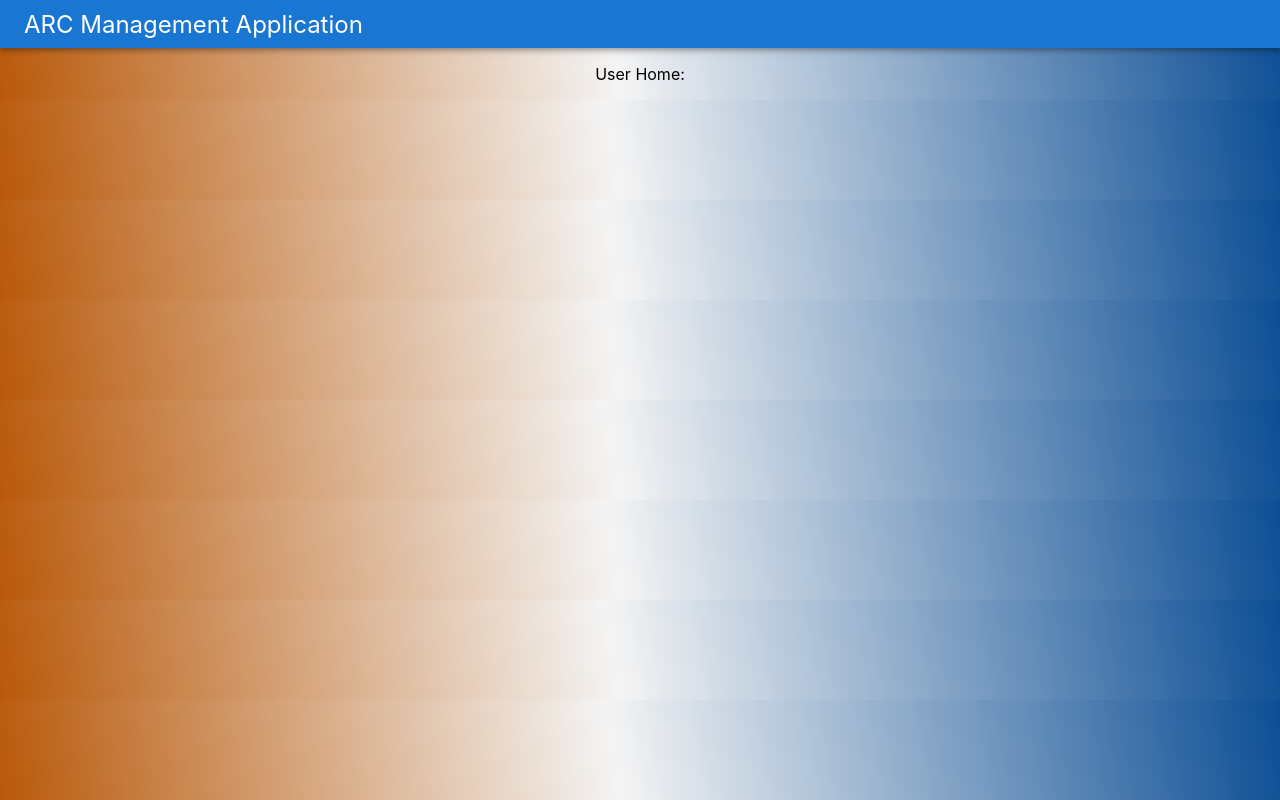
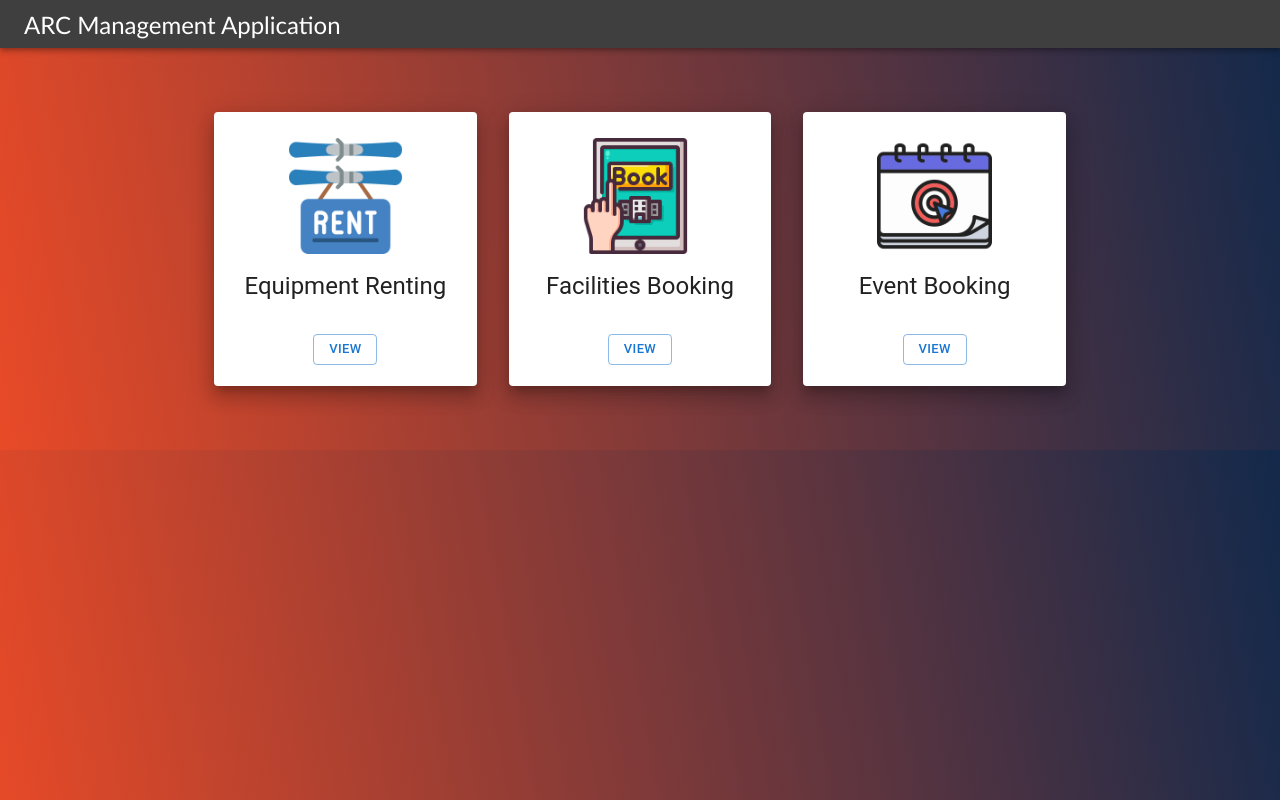
Before and after one commit to RishabhG998/Database-Design-for-Activity-and-Recreational-Club-CS411-UIUC, a React (Create React App) app in the folder Frontend/arc-management-ui/: page /userHome in a window 1280 px wide. Built offline with nearby package versions, Linux system fonts and the light colour scheme.

Commit message:
added content to UserHome.jsx

```diff
--- a/Frontend/arc-management-ui/src/components/admin-home.jsx
+++ b/Frontend/arc-management-ui/src/components/admin-home.jsx
@@ -12,9 +12,8 @@ import facilities_booking_img from './images/facilities_booking.png';
 import event_img from './images/event.png';
 import { createTheme, ThemeProvider } from '@mui/material/styles';
 import { Box, Card, CardActions, CardContent, CardMedia, Container, Grid, Typography } from "@mui/material";
-import FaceIcon from '@mui/icons-material/Face';
-
-const cards = [1, 2, 3, 4, 5, 6];
+// import FaceIcon from '@mui/icons-material/Face';
+import SendIcon from '@mui/icons-material/Send';
 
 const theme = createTheme();
 
@@ -63,7 +62,7 @@ export class AdminHome extends PureComponent{
                                 </CardContent>
                                 {/* <FaceIcon/> */}
                                 <CardActions sx={{ height: '100%', display: 'flex', flexDirection: 'column' }} >
-                                    <Button sx={{alignItems: "center", justifyContent: "center"}} name="see_stats_card" size="small" onClick={this.onClick} >View</Button>
+                                    <Button sx={{alignItems: "center", justifyContent: "center", marginBottom: "21%"}} name="see_stats_card" size="small" onClick={this.onClick} variant="outlined">View</Button>
                                     {/* <Button size="small">Edit</Button> */}
                                 </CardActions>
                             </Card>
@@ -92,7 +91,7 @@ export class AdminHome extends PureComponent{
                                     </Typography> */}
                                 </CardContent>
                             <CardActions sx={{ height: '100%', display: 'flex', flexDirection: 'column' }} >
-                                <Button sx={{alignItems: "center", justifyContent: "center"}} name="supervisors_card" size="small" onClick={this.onClick} >View</Button>
+                                <Button sx={{alignItems: "center", justifyContent: "center", marginBottom: "21%"}} name="supervisors_card" size="small" onClick={this.onClick} variant="outlined">View</Button>
                                 {/* <Button size="small">Edit</Button> */}
                             </CardActions>
                             </Card>
@@ -121,7 +120,7 @@ export class AdminHome extends PureComponent{
                                     </Typography> */}
                                 </CardContent>
                             <CardActions sx={{ height: '100%', display: 'flex', flexDirection: 'column' }} >
-                                <Button sx={{alignItems: "center", justifyContent: "center"}} name="equipments_card" size="small" onClick={this.onClick} >View</Button>
+                                <Button sx={{alignItems: "center", justifyContent: "center", marginBottom: "21%"}} name="equipments_card" size="small" onClick={this.onClick} variant="outlined">View</Button>
                                 {/* <Button size="small">Edit</Button> */}
                             </CardActions>
                             </Card>
@@ -150,7 +149,7 @@ export class AdminHome extends PureComponent{
                                     </Typography> */}
                                 </CardContent>
                             <CardActions sx={{ height: '100%', display: 'flex', flexDirection: 'column' }} >
-                                <Button sx={{alignItems: "center", justifyContent: "center"}} name="facilities_card" size="small" onClick={this.onClick} >View</Button>
+                                <Button sx={{alignItems: "center", justifyContent: "center", marginBottom: "21%"}} name="facilities_card" size="small" onClick={this.onClick} variant="outlined">View</Button>
                                 {/* <Button size="small">Edit</Button> */}
                             </CardActions>
                             </Card>
@@ -179,7 +178,7 @@ export class AdminHome extends PureComponent{
                                     </Typography> */}
                                 </CardContent>
                             <CardActions sx={{ height: '100%', display: 'flex', flexDirection: 'column' }} >
-                                <Button sx={{alignItems: "center", justifyContent: "center"}} name="equipment_renting_card" size="small" onClick={this.onClick} >View</Button>
+                                <Button sx={{alignItems: "center", justifyContent: "center", marginBottom: "21%"}} name="equipment_renting_card" size="small" onClick={this.onClick} variant="outlined">View</Button>
                                 {/* <Button size="small">Edit</Button> */}
                             </CardActions>
                             </Card>
@@ -208,7 +207,7 @@ export class AdminHome extends PureComponent{
                                     </Typography> */}
                                 </CardContent>
                             <CardActions sx={{ height: '100%', display: 'flex', flexDirection: 'column' }} >
-                                <Button sx={{alignItems: "center", justifyContent: "center"}} name="facilities_booking_card" size="small" onClick={this.onClick} >View</Button>
+                                <Button sx={{alignItems: "center", justifyContent: "center", marginBottom: "21%"}} name="facilities_booking_card" size="small" onClick={this.onClick} variant="outlined">View</Button>
                                 {/* <Button size="small">Edit</Button> */}
                             </CardActions>
                             </Card>
@@ -237,7 +236,7 @@ export class AdminHome extends PureComponent{
                                     </Typography> */}
                                 </CardContent>
                             <CardActions sx={{ height: '100%', display: 'flex', flexDirection: 'column' }} >
-                                <Button sx={{alignItems: "center", justifyContent: "center"}} name="event_card" size="small" onClick={this.onClick} >View</Button>
+                                <Button sx={{alignItems: "center", justifyContent: "center", marginBottom: "21%"}} name="event_card" size="small" onClick={this.onClick} variant="outlined">View</Button>
                                 {/* <Button size="small">Edit</Button> */}
                             </CardActions>
                             </Card>
--- a/Frontend/arc-management-ui/src/components/common/header.css
+++ b/Frontend/arc-management-ui/src/components/common/header.css
@@ -1,6 +1,7 @@
 .arc-app-header .css-hyum1k-MuiToolbar-root{
     min-height: 48px;
     font-size: x-large;
+    background-color: #3F3F3F;
 }
 
 .arc-app-header header{
--- a/Frontend/arc-management-ui/src/components/user-home.jsx
+++ b/Frontend/arc-management-ui/src/components/user-home.jsx
@@ -1,6 +1,21 @@
 import { PureComponent } from "react";
 import { withRouter } from './common/withRouter';
 import { connect } from 'react-redux'
+import React from "react";
+import Button from '@mui/material/Button';
+import stats_img from './images/stats.png';
+import supervisor_img from './images/supervisor.png';
+import equipment_img from './images/equipment.png';
+import facilities_img from './images/facilities.png';
+import equipment_rent_img from './images/equipment_rent.png';
+import facilities_booking_img from './images/facilities_booking.png';
+import event_booking_img from './images/event_booking.png';
+import { createTheme, ThemeProvider } from '@mui/material/styles';
+import { Box, Card, CardActions, CardContent, CardMedia, Container, Grid, Typography } from "@mui/material";
+// import FaceIcon from '@mui/icons-material/Face';
+import SendIcon from '@mui/icons-material/Send';
+
+const theme = createTheme();
 
 export class UserHome extends PureComponent{
 
@@ -8,13 +23,115 @@ export class UserHome extends PureComponent{
       super(props);
     }
 
-    render(){
-        const { user } = this.props;
-        return(
-            <p>User Home: {user} </p>
+    onClick = e => {
+        console.log(e.target.name);
+        // debugger;
+    };
+
+
+    render() {
+        return (
+            <div>
+                {/* <Box sx={{ bgcolor: 'background.paper', pt: 8, pb: 6, }}>
+
+                </Box> */}
+                <Container sx={{ py: 8 }} maxWidth="md">
+                    <Grid container spacing={4}>
+                        <Grid item={1} xs={12} sm={6} md={4} sx={{  display: 'flex', flexDirection: 'column'}} >
+                            <Card
+                            sx={{  display: 'flex', flexDirection: 'column', alignItems: "center", justifyContent: "center", boxShadow: 12}}
+                            >
+                                <CardMedia
+                                    component="img"
+                                    sx={{
+                                    // 16:9
+                                        pt: '10%',
+                                        width: '44%',
+                                    }}
+                                    image={equipment_rent_img}
+                                    alt="random"
+                                    name="Stats"
+                                />
+                                <CardContent sx={{ flexGrow: 1 }}>
+                                    <Typography gutterBottom variant="h5" component="h2">
+                                    Equipment Renting
+                                    </Typography>
+                                    {/* <Typography>
+                                    Click here to check Equipment Renting information
+                                    </Typography> */}
+                                </CardContent>
+                            <CardActions sx={{ height: '100%', display: 'flex', flexDirection: 'column' }} >
+                                <Button sx={{alignItems: "center", justifyContent: "center", marginBottom: "21%"}} name="equipment_renting_card" size="small" onClick={this.onClick} variant="outlined">View</Button>
+                                {/* <Button size="small">Edit</Button> */}
+                            </CardActions>
+                            </Card>
+                        </Grid>
+                        <Grid item={1} xs={12} sm={6} md={4} sx={{  display: 'flex', flexDirection: 'column'}} >
+                            <Card
+                            sx={{  display: 'flex', flexDirection: 'column', alignItems: "center", justifyContent: "center", boxShadow: 12}}
+                            >
+                                <CardMedia
+                                    component="img"
+                                    sx={{
+                                    // 16:9
+                                        pt: '10%',
+                                        width: '44%',
+                                    }}
+                                    image={facilities_booking_img}
+                                    alt="random"
+                                    name="Stats"
+                                />
+                                <CardContent sx={{ flexGrow: 1 }}>
+                                    <Typography gutterBottom variant="h5" component="h2">
+                                    Facilities Booking
+                                    </Typography>
+                                    {/* <Typography>
+                                    Click here to check Facilites Bookings made
+                                    </Typography> */}
+                                </CardContent>
+                            <CardActions sx={{ height: '100%', display: 'flex', flexDirection: 'column' }} >
+                                <Button sx={{alignItems: "center", justifyContent: "center", marginBottom: "21%"}} name="facilities_booking_card" size="small" onClick={this.onClick} variant="outlined">View</Button>
+                                {/* <Button size="small">Edit</Button> */}
+                            </CardActions>
+                            </Card>
+                        </Grid>
+                        <Grid item={1} xs={12} sm={6} md={4} sx={{  display: 'flex', flexDirection: 'column'}} >
+                            <Card
+                            sx={{  display: 'flex', flexDirection: 'column', alignItems: "center", justifyContent: "center", boxShadow: 12}}
+                            >
+                                <CardMedia
+                                    component="img"
+                                    sx={{
+                                    // 16:9
+                                        pt: '10%',
+                                        width: '44%',
+                                    }}
+                                    image={event_booking_img}
+                                    alt="random"
+                                    name="Stats"
+                                />
+                                <CardContent name={"event_card"} sx={{ flexGrow: 1 }}  >
+                                    <Typography gutterBottom variant="h5" component="h2">
+                                    Event Booking
+                                    </Typography>
+                                    {/* <Typography>
+                                    Click here to create Events
+                                    </Typography> */}
+                                </CardContent>
+                            <CardActions sx={{ height: '100%', display: 'flex', flexDirection: 'column' }} >
+                                <Button sx={{alignItems: "center", justifyContent: "center", marginBottom: "21%"}} name="event_booking_card" size="small" onClick={this.onClick} variant="outlined">View</Button>
+                                {/* <Button size="small">Edit</Button> */}
+                            </CardActions>
+                            </Card>
+                        </Grid>
+                    </Grid>
+                </Container>
+            </div>
         );
     }
+
 };
+
 
 const mapStateToProps = (state) => {
     return {
--- a/Frontend/arc-management-ui/src/index.css
+++ b/Frontend/arc-management-ui/src/index.css
@@ -1,11 +1,12 @@
 body {
   margin: 0;
-  font-family: -apple-system, BlinkMacSystemFont, 'Segoe UI', 'Roboto', 'Oxygen',
+  /* font-family: -apple-system, BlinkMacSystemFont, 'Segoe UI', 'Roboto', 'Oxygen',
     'Ubuntu', 'Cantarell', 'Fira Sans', 'Droid Sans', 'Helvetica Neue',
-    sans-serif;
+    sans-serif; */
+    font-family: "Gill Sans", "sans-serif";
   -webkit-font-smoothing: antialiased;
   -moz-osx-font-smoothing: grayscale;
-  background-image: linear-gradient(80deg, #b9590a, #f4f4f4 48%, #0c4e95);
+  background-image: linear-gradient(80deg, #E84A27, 50%, #13294B);
 }
 
 code {
```
Also changed, not shown: Frontend/arc-management-ui/src/components/images/event_booking.png (added).
